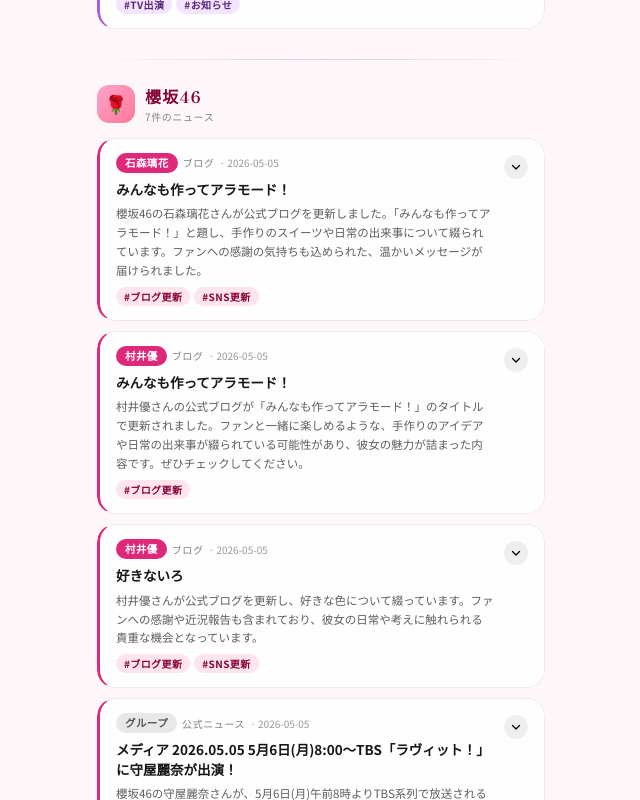
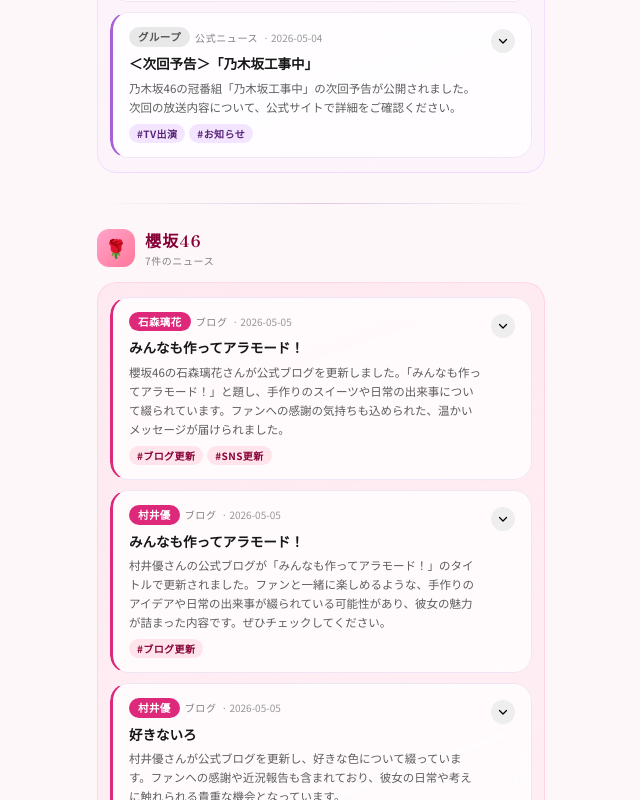
Before and after one commit to tjykk45-spec/oshi-katsu-dashboard, a Next.js app: page / in a window 1280 px wide. Shown: the part 4960-5760 px from the top of the page, without its empty margins (319-959 px from the left). Built offline with nearby package versions, Linux system fonts and the light colour scheme.

Commit message:
fix: relative avatar paths for GitHub Pages + group section bg colors

```diff
--- a/app/page.tsx
+++ b/app/page.tsx
@@ -11,11 +11,11 @@
 ];
 
 const MEMBERS = [
-  { name: "遠藤さくら", group: "nogi", avatar: "/avatars/endo-sakura.jpg" },
-  { name: "池田瑛紗",   group: "nogi", avatar: "/avatars/ikeda-teresa.jpg" },
-  { name: "村井優",     group: "saku", avatar: "/avatars/murai-yu.jpg" },
-  { name: "石森璃花",   group: "saku", avatar: "/avatars/ishimori-rika.jpg" },
-  { name: "小坂菜緒",   group: "hina", avatar: "/avatars/kosaka-nao.jpg" },
+  { name: "遠藤さくら", group: "nogi", avatar: "avatars/endo-sakura.jpg" },
+  { name: "池田瑛紗",   group: "nogi", avatar: "avatars/ikeda-teresa.jpg" },
+  { name: "村井優",     group: "saku", avatar: "avatars/murai-yu.jpg" },
+  { name: "石森璃花",   group: "saku", avatar: "avatars/ishimori-rika.jpg" },
+  { name: "小坂菜緒",   group: "hina", avatar: "avatars/kosaka-nao.jpg" },
 ];
 
 function loadArticles(): Article[] {
--- a/components/GroupSection.tsx
+++ b/components/GroupSection.tsx
@@ -13,6 +13,18 @@
   articles: Article[];
 }
 
+const SECTION_BG: Record<string, string> = {
+  nogi: "linear-gradient(160deg, oklch(95% 0.05 310 / 0.55) 0%, oklch(97% 0.03 320 / 0.3) 100%)",
+  saku: "linear-gradient(160deg, oklch(95% 0.06 5   / 0.55) 0%, oklch(97% 0.03 355 / 0.3) 100%)",
+  hina: "linear-gradient(160deg, rgba(210,240,252,0.55)       0%, rgba(230,248,255,0.3)   100%)",
+};
+
+const SECTION_BORDER: Record<string, string> = {
+  nogi: "1px solid oklch(88% 0.08 310 / 0.5)",
+  saku: "1px solid oklch(88% 0.10 5   / 0.5)",
+  hina: "1px solid rgba(160,218,240,0.5)",
+};
+
 export default function GroupSection({ group, articles }: Props) {
   if (articles.length === 0) return null;
   const g = group.cssClass;
@@ -26,10 +38,19 @@
           <div className="section-count">{articles.length}件のニュース</div>
         </div>
       </div>
-      <div className="card-list">
-        {articles.map((article) => (
-          <NewsCard key={article.id} article={article} />
-        ))}
+      <div
+        style={{
+          background: SECTION_BG[g],
+          border: SECTION_BORDER[g],
+          borderRadius: 20,
+          padding: "14px 12px",
+        }}
+      >
+        <div className="card-list">
+          {articles.map((article) => (
+            <NewsCard key={article.id} article={article} />
+          ))}
+        </div>
       </div>
     </section>
   );
```
